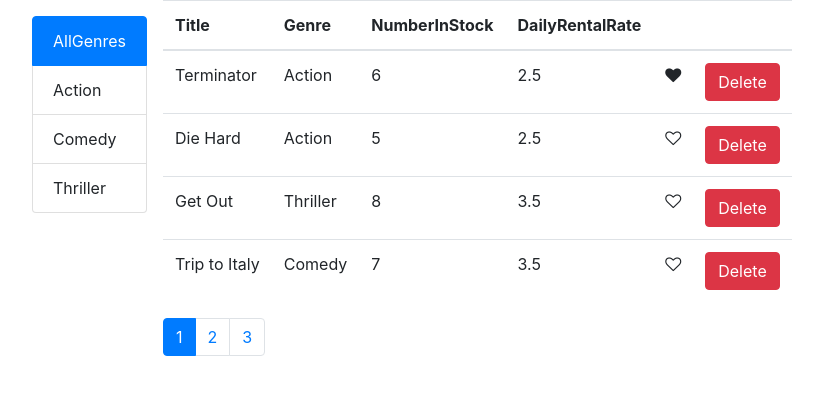
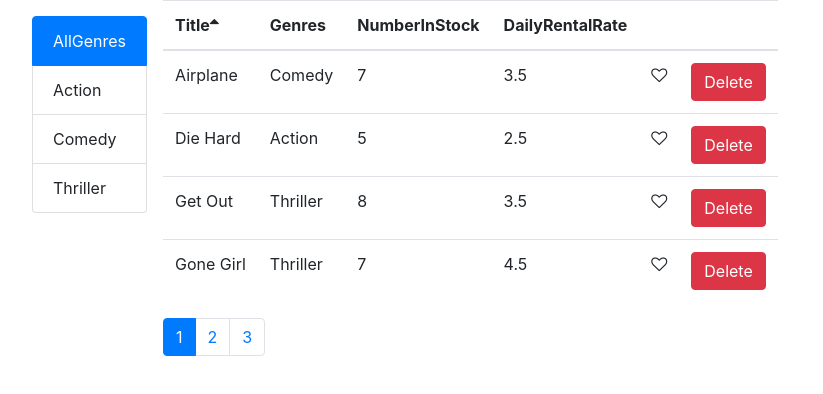
Before and after one commit to matttttttty/movie-app, a React (Create React App) app: page / in a window 1280 px wide. Shown: the top 394 px of the page, without its empty margins (69-892 px from the left). Built offline with nearby package versions, Linux system fonts and the light colour scheme.

Commit message:
soeting enabled

```diff
--- a/src/components/common/like.jsx
+++ b/src/components/common/like.jsx
@@ -4,7 +4,7 @@ import propTypes from "prop-types";
 const Like = ({ liked, onLike }) => {
   return (
     <i
-      className={liked ? "fa fa-heart" : "fa fa-heart-o"}
+      className={liked ? "fa fa-heart clickable " : "fa fa-heart-o  clickable"}
       aria-hidden="true"
       onClick={onLike}
     ></i>
--- /dev/null
+++ b/src/components/common/tbody.jsx
@@ -0,0 +1,27 @@
+import React from "react";
+import Like from "./like";
+
+const Tbody = ({ movies, onLiked, onDelete }) => {
+  return (
+    <tbody>
+      {movies.map((movie) => (
+        <tr key={movie._id}>
+          <td>{movie.title}</td>
+          <td>{movie.genre.name}</td>
+          <td>{movie.numberInStock}</td>
+          <td>{movie.dailyRentalRate}</td>
+          <td>
+            <Like onLike={() => onLiked(movie)} liked={movie.liked} />
+          </td>
+          <td>
+            <button onClick={() => onDelete(movie)} className="btn btn-danger">
+              Delete
+            </button>
+          </td>
+        </tr>
+      ))}
+    </tbody>
+  );
+};
+
+export default Tbody;
--- /dev/null
+++ b/src/components/common/thead.jsx
@@ -0,0 +1,45 @@
+import React, { Component } from "react";
+
+class Thead extends Component {
+  raiseSort = (path) => {
+    const sortColumn = { ...this.props.sortColumn };
+    if (sortColumn.path === path)
+      sortColumn.order = sortColumn.order === "asc" ? "desc" : "asc";
+    else {
+      sortColumn.path = path;
+      sortColumn.order = "asc";
+    }
+    this.props.onSort(sortColumn);
+  };
+
+  renderSortIcon = (c) => {
+    const { sortColumn } = this.props;
+    if (sortColumn.path !== c.path) return null;
+    if (sortColumn.order === "asc")
+      return <i className="fa fa-sort-asc" aria-hidden="true"></i>;
+    if (sortColumn.order === "desc")
+      return <i className="fa fa-sort-desc" aria-hidden="true"></i>;
+  };
+
+  render() {
+    const { columns } = this.props;
+    return (
+      <thead>
+        <tr>
+          {columns.map((c) => (
+            <th
+              className="clickable"
+              key={c.path || c.key}
+              onClick={() => this.raiseSort(c.path)}
+            >
+              {c.label}
+              {this.renderSortIcon(c)}
+            </th>
+          ))}
+        </tr>
+      </thead>
+    );
+  }
+}
+
+export default Thead;
--- a/src/components/movies.jsx
+++ b/src/components/movies.jsx
@@ -5,6 +5,7 @@ import Pagination from "./common/pagination";
 import { paginate } from "../utils/paginate";
 import { getGenres } from "../services/fakeGenreService";
 import MoviesTable from "./moviesTable";
+import _ from "lodash";
 
 class Movie extends Component {
   state = {
@@ -13,6 +14,7 @@ class Movie extends Component {
     currentPage: 1,
     genres: [],
     currentGenre: "AllGenres",
+    sortColumn: { path: "title", order: "asc" },
   };
 
   componentDidMount() {
@@ -44,6 +46,10 @@ class Movie extends Component {
     this.setState({ currentGenre, currentPage: 1 });
   };
 
+  handleSort = (sortColumn) => {
+    this.setState({ sortColumn });
+  };
+
   render() {
     const genres = [{ _id: 0, name: "AllGenres" }, ...this.state.genres];
     const {
@@ -51,12 +57,19 @@ class Movie extends Component {
       currentPage,
       movies: allMovies,
       currentGenre,
+      sortColumn,
     } = this.state;
     const filteredMovies =
       currentGenre === "AllGenres"
         ? allMovies
         : allMovies.filter((m) => m.genre.name === currentGenre);
-    const movies = paginate(filteredMovies, currentPage, pageSize);
+    const sortedMovies = _.orderBy(
+      filteredMovies,
+      [sortColumn.path],
+      [sortColumn.order]
+    );
+
+    const movies = paginate(sortedMovies, currentPage, pageSize);
 
     return (
       <div className="container">
@@ -78,6 +91,8 @@ class Movie extends Component {
                   onLike={this.handleLike}
                   onDelete={this.handleDelete}
                   onLiked={this.handleLike}
+                  onSort={this.handleSort}
+                  sortColumn={this.state.sortColumn}
                 />
               )}
             </div>
--- a/src/components/moviesTable.jsx
+++ b/src/components/moviesTable.jsx
@@ -1,43 +1,25 @@
-import React from "react";
-import Like from "./common/like";
+import React, { Component } from "react";
+import Tbody from "./common/tbody";
+import Thead from "./common/thead";
 
-const MoviesTable = (props) => {
-  const { movies, onLiked, onDelete } = props;
-  return (
-    <table className="table">
-      <thead>
-        <tr>
-          <th>Title</th>
-          <th>Genre</th>
-          <th>NumberInStock</th>
-          <th>DailyRentalRate</th>
-          <th></th>
-          <th></th>
-        </tr>
-      </thead>
-      <tbody>
-        {movies.map((movie) => (
-          <tr key={movie._id}>
-            <td>{movie.title}</td>
-            <td>{movie.genre.name}</td>
-            <td>{movie.numberInStock}</td>
-            <td>{movie.dailyRentalRate}</td>
-            <td>
-              <Like onLike={() => onLiked(movie)} liked={movie.liked} />
-            </td>
-            <td>
-              <button
-                onClick={() => onDelete(movie)}
-                className="btn btn-danger"
-              >
-                Delete
-              </button>
-            </td>
-          </tr>
-        ))}
-      </tbody>
-    </table>
-  );
-};
+class MoviesTable extends Component {
+  render() {
+    const columns = [
+      { label: "Title", path: "title" },
+      { label: "Genres", path: "genre.name" },
+      { label: "NumberInStock", path: "numberInStock" },
+      { label: "DailyRentalRate", path: "dailyRentalRate" },
+      { key: "like" },
+      { key: "Delete" },
+    ];
+    const { movies, onLiked, onDelete, sortColumn, onSort } = this.props;
+    return (
+      <table className="table">
+        <Thead sortColumn={sortColumn} columns={columns} onSort={onSort} />
+        <Tbody movies={movies} onLiked={onLiked} onDelete={onDelete} />
+      </table>
+    );
+  }
+}
 
 export default MoviesTable;
--- a/src/index.css
+++ b/src/index.css
@@ -1,13 +1,17 @@
 body {
   margin: 0;
-  font-family: -apple-system, BlinkMacSystemFont, 'Segoe UI', 'Roboto', 'Oxygen',
-    'Ubuntu', 'Cantarell', 'Fira Sans', 'Droid Sans', 'Helvetica Neue',
+  font-family: -apple-system, BlinkMacSystemFont, "Segoe UI", "Roboto", "Oxygen",
+    "Ubuntu", "Cantarell", "Fira Sans", "Droid Sans", "Helvetica Neue",
     sans-serif;
   -webkit-font-smoothing: antialiased;
   -moz-osx-font-smoothing: grayscale;
 }
 
 code {
-  font-family: source-code-pro, Menlo, Monaco, Consolas, 'Courier New',
+  font-family: source-code-pro, Menlo, Monaco, Consolas, "Courier New",
     monospace;
 }
+
+.clickable {
+  cursor: pointer;
+}
```
